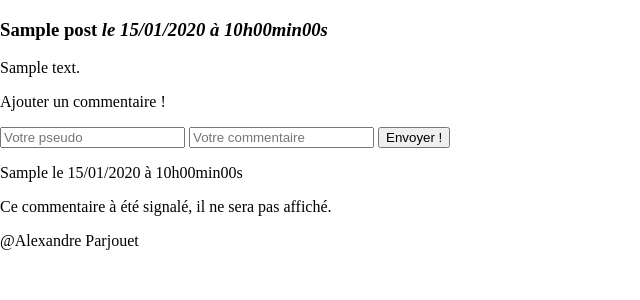
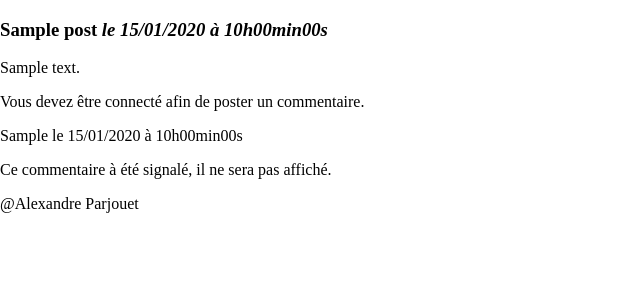
Before and after one commit to FrSenpai/Projet-OCR-4, a PHP site: page /index.php?action=post&id=1 in a window 1280 px wide. Shown: the part 70-370 px from the top of the page, without its empty margins (0-640 px from the left). Run offline with PHP 8.4, Linux system fonts and the light colour scheme; tables that the repository leaves empty or names only in its code hold one stand-in row (values such as "Sample post").

Commit message:
Fix de quelques coquilles, condition sur la vue : si un user est login alors il peut ajouter un commentaire, sinon il doit se login

```diff
--- a/controller/frontend.php
+++ b/controller/frontend.php
@@ -67,7 +67,7 @@ function login($pseudo, $password) {
     $usersManager = new UsersManager();
 
     $passwordHash = hash('sha256', $password);
-    $user = $usersManager->verifyPseudo($pseudo);
+    $user = $usersManager->getUserByPseudo($pseudo);
 
     if (preg_match("/$pseudo/i", $user['pseudo'])) {
         if(preg_match("/$passwordHash/i", $user['pass'])) {
@@ -87,7 +87,7 @@ function login($pseudo, $password) {
     } else {
         print('Mauvais pseudo :(');
     }
-    $user->closeCursor();
+
 }
 
 function logout() {
--- a/index.php
+++ b/index.php
@@ -18,8 +18,8 @@ try {
         //On veut add un commentaire à un article spécifique
         if ($_GET['action'] == 'addComment') {
             if (isset($_GET['postId']) && $_GET['postId'] > 0) {
-                if (!empty($_POST['user']) && !empty($_POST['content'])) {
-                    addComment($_GET['postId'], $_POST['user'], $_POST['content']);
+                if (!empty($_SESSION['pseudo']) && !empty($_POST['content'])) {
+                    addComment($_GET['postId'], $_SESSION['pseudo'], $_POST['content']);
                 } else {
                     throw new Exception('Fail etape 2');
                 }
--- a/model/UsersManager.php
+++ b/model/UsersManager.php
@@ -2,9 +2,6 @@
 require_once('model/Manager.php');
 
 class UsersManager extends Manager {
-    //Get user
-
-
     //Add user
     public function addUser($pseudo, $password) {
         $db = $this->dbConnect();
@@ -14,8 +11,8 @@ class UsersManager extends Manager {
         return $affectedUser;
     }
 
-    //On vérifie que l'utilisateur ai rentré les bonnes informations
-    public function verifyPseudo($pseudo) {
+    //get user by pseudo
+    public function getUserByPseudo($pseudo) {
         $db = $this->dbConnect();
         $user = $db->query('SELECT pseudo, pass, isAdmin FROM users WHERE pseudo =\''.$pseudo.'\'');
         $affectedUser = $user->fetch();
--- a/view/frontend/postById.php
+++ b/view/frontend/postById.php
@@ -14,15 +14,28 @@
         <?= htmlspecialchars($postById['content']); ?>
         <br />
     </p>
+    <?php
 
+        if (isset($_SESSION['pseudo'])) {
+            ?>
                 <div>
                     <form action='index.php?action=addComment&amp;postId=<?= $postById['id'] ?>' method='post'>
                         <p>Ajouter un commentaire !</p>
-            <input type="text" name='user' placeholder='Votre pseudo'>
                         <input type="text" name='content' placeholder='Votre commentaire'>
                         <button type='submit'>Envoyer !</button>
                     </form>
                 </div>
+            <?php
+        } else {
+            ?>
+                <div>
+                    <p>Vous devez être connecté afin de poster un commentaire.</p>
+                </div>
+            <?php
+        }
+
+    ?>
+
 
 
     <?php
```
Lines whose indentation alone changed are shown as unchanged.
